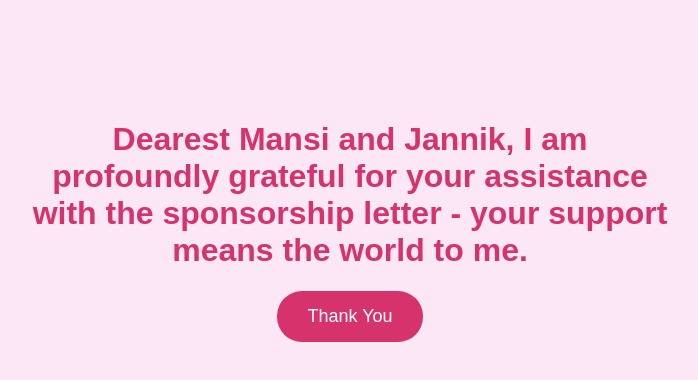
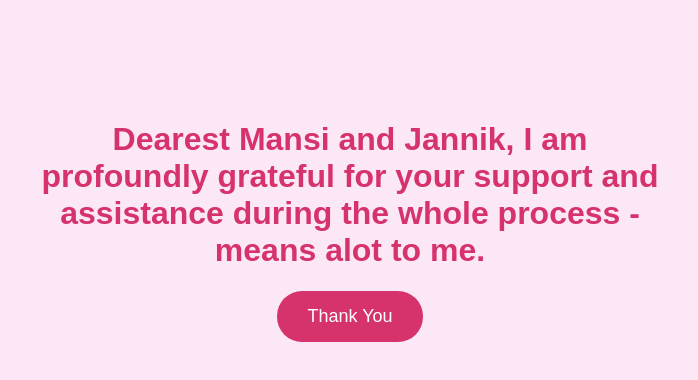
Before and after one commit to 7H4KUR/surprise, a plain HTML site: page index.html in a window 1280 px wide. Shown: the whole page, without its empty margins (290-988 px from the left). Drawn offline with Linux system fonts and the light colour scheme.

Commit message:
Update index.html

```diff
--- a/index.html
+++ b/index.html
@@ -91,7 +91,7 @@
 </head>
 <body>
   <div class="container">
-    <h1>Dearest Mansi and Jannik, I am profoundly grateful for your assistance with the sponsorship letter - your support means the world to me.</h1>
+    <h1>Dearest Mansi and Jannik, I am profoundly grateful for your support and assistance during the whole process - means alot to me.</h1>
     <button class="button" onclick="startAnimation()">Thank You</button>
   </div>
   <div id="collage" class="collage">
```
